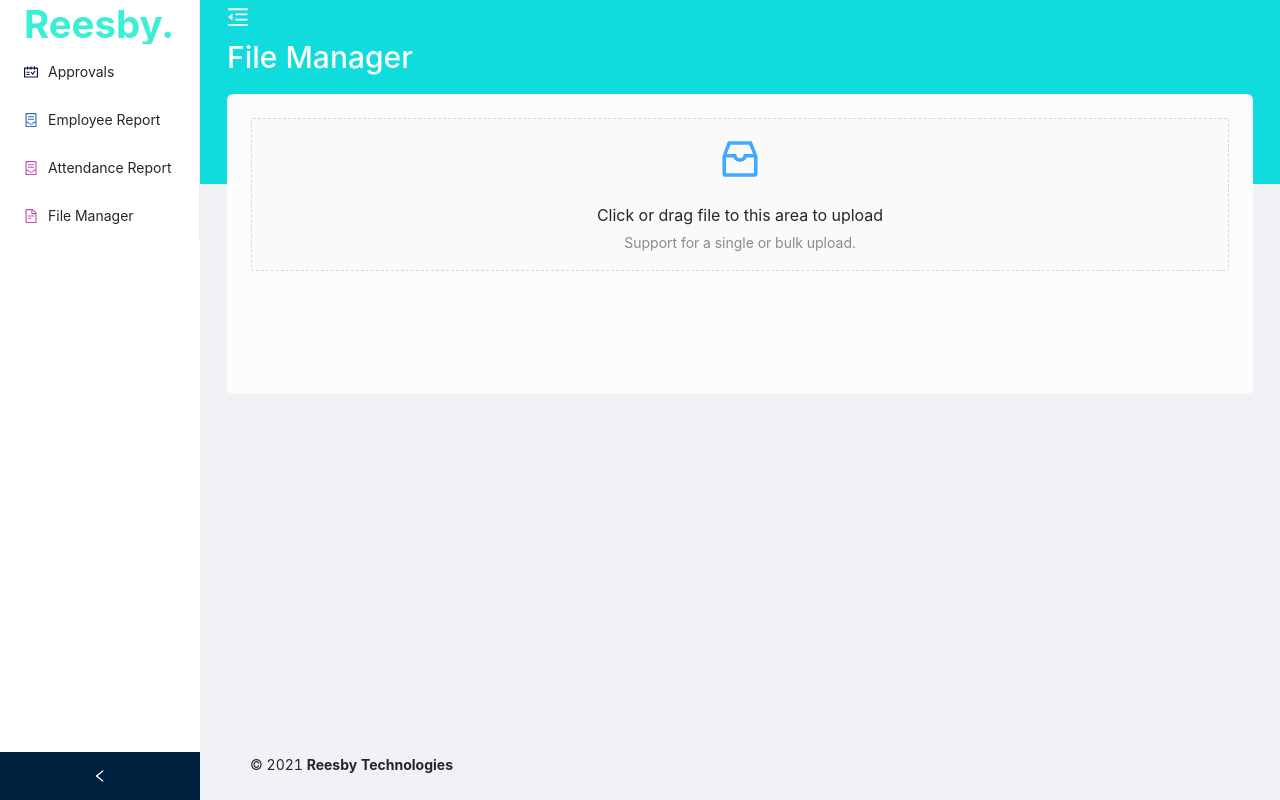
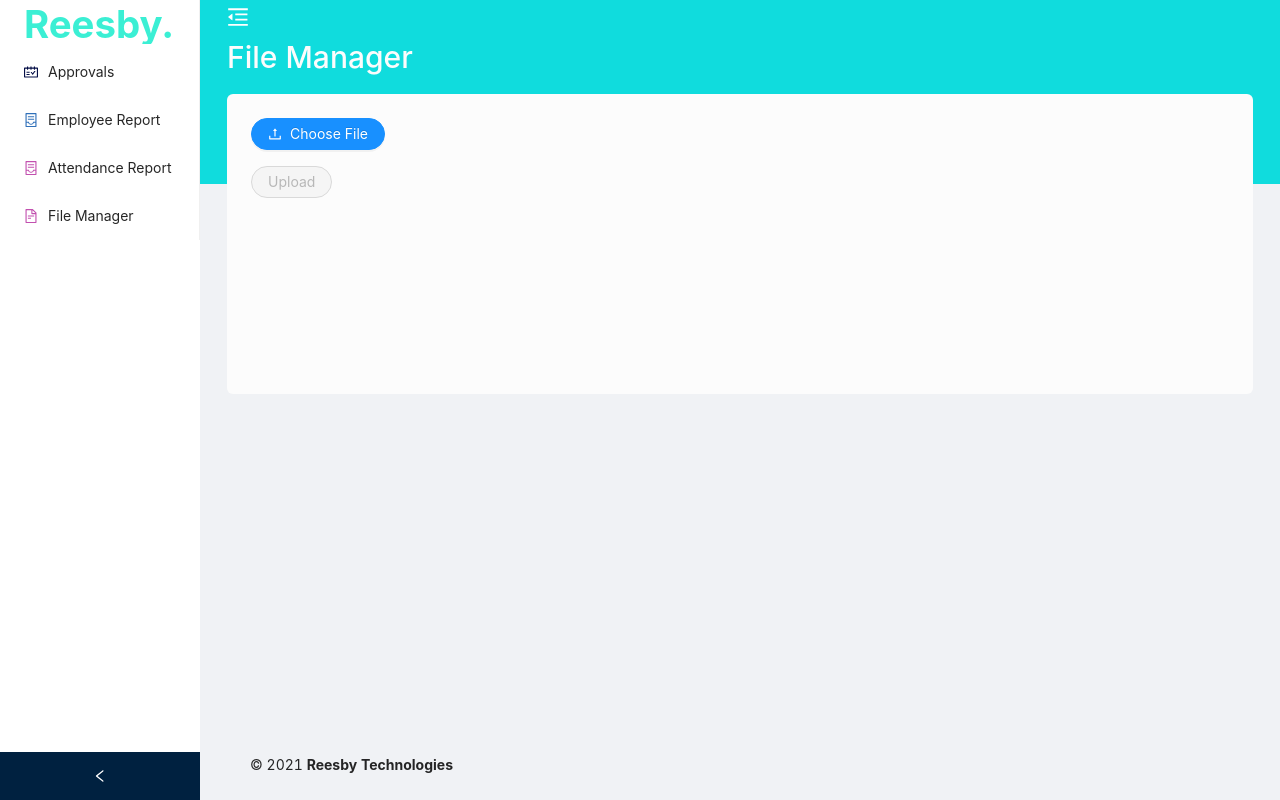
Before and after one commit to fsalviati/Dashboard-Layout---React-Ant-Framework, a React (Create React App) app: page /file-manager in a window 1280 px wide. Built offline with nearby package versions, Linux system fonts and the light colour scheme.

Commit message:
Add files via upload

```diff
--- a/src/components/FileManager.js
+++ b/src/components/FileManager.js
@@ -1,73 +1,89 @@
 import React from 'react';
-import { Table } from 'antd';
-import { Upload, message } from 'antd';
-import { InboxOutlined } from '@ant-design/icons';
+import { Upload, Button, message } from 'antd';
+import { UploadOutlined } from '@ant-design/icons';
+import reqwest from 'reqwest';
 
-const { Dragger } = Upload;
-
-const FileManager = () => {
-    const props = {
-        name: 'file',
-        multiple: true,
-        action: 'https://www.mocky.io/v2/5cc8019d300000980a055e76',
-        onChange(info) {
-            console.log('Info = ', info)
-            const { status } = info.file;
-            if (status !== 'uploading') {
-                console.log(info.file, info.fileList);
-            }
-            if (status === 'done') {
-                message.success(`${info.file.name} file uploaded successfully.`);
-            } else if (status === 'error') {
-                message.error(`${info.file.name} file upload failed.`);
-            }
-        },
-        onDrop(e) {
-            console.log('Dropped files', e.dataTransfer.files);
-
-        },
-
+class FileManager extends React.Component {
+    state = {
+        fileList: [],
+        uploading: false,
     };
 
+    handleUpload = () => {
+        const { fileList } = this.state;
+        const formData = new FormData();
+        fileList.forEach(file => {
+            formData.append('files[]', file);
+        });
 
-    const columns = [
-        {
-            title: 'FILENAME',
-            dataIndex: 'filename',
-            width: 70,
-        },
-        {
-            title: 'LINK',
-            dataIndex: 'link',
-            width: 70,
-        },
-        {
-            title: 'DOWNLOAD',
-            dataIndex: 'download',
-            width: 50,
-        }
-    ];
-    const data = [];
+        this.setState({
+            uploading: true,
+        });
+        console.log(fileList);
 
-    return (
-        <div>
+        // Reqwest library
+        reqwest({
+            url: 'https://www.mocky.io/v2/5cc8019d300000980a055e76',
+            method: 'post',
+            processData: false,
+            data: formData,
+            success: () => {
+                this.setState({
+                    fileList: [],
+                    uploading: false,
+                });
+                message.success('upload successfully.');
+            },
+            error: () => {
+                this.setState({
+                    uploading: false,
+                });
+                message.error('upload failed.');
+            },
+        });
+    };
 
-            <div className='ant-drag-drop-container'>
-                <Dragger {...props}
+    render() {
+        const { uploading, fileList } = this.state;
+        const props = {
+            onRemove: file => {
+                this.setState(state => {
+                    const index = state.fileList.indexOf(file);
+                    const newFileList = state.fileList.slice();
+                    newFileList.splice(index, 1);
+                    return {
+                        fileList: newFileList,
+                    };
+                });
+            },
+            beforeUpload: file => {
+                this.setState(state => ({
+                    fileList: [...state.fileList, file],
+                }));
+                return false;
+            },
+            fileList,
+        };
+        return (
+            <>
+                <Upload {...props}>
+                    <Button type="primary"
+                        shape="round" icon={<UploadOutlined />}>Choose File</Button>
+                </Upload>
+                <Button
+                    type="primary"
+                    shape="round"
+                    onClick={this.handleUpload}
+                    disabled={fileList.length === 0}
+                    loading={uploading}
+                    style={{ marginTop: 16 }}
                 >
-                    <div className='drag-drop'>
-                        <p className="ant-upload-drag-icon">
-                            <InboxOutlined />
-                        </p>
-                        <p className="ant-upload-text">Click or drag file to this area to upload</p>
-                        <p className="ant-upload-hint">
-                            Support for a single or bulk upload.
-                        </p>
-                    </div>
-                </Dragger>
-            </div>
-            {/* <Table columns={columns} dataSource={data} pagination={{ pageSize: 20 }} scroll={{ x: 700, y: 250 }} /> */}
-        </div>
-    )
+                    {uploading ? 'Uploading' : 'Upload'}
+                </Button>
+
+            </>
+        );
+    }
 }
+
 export default FileManager;
```
